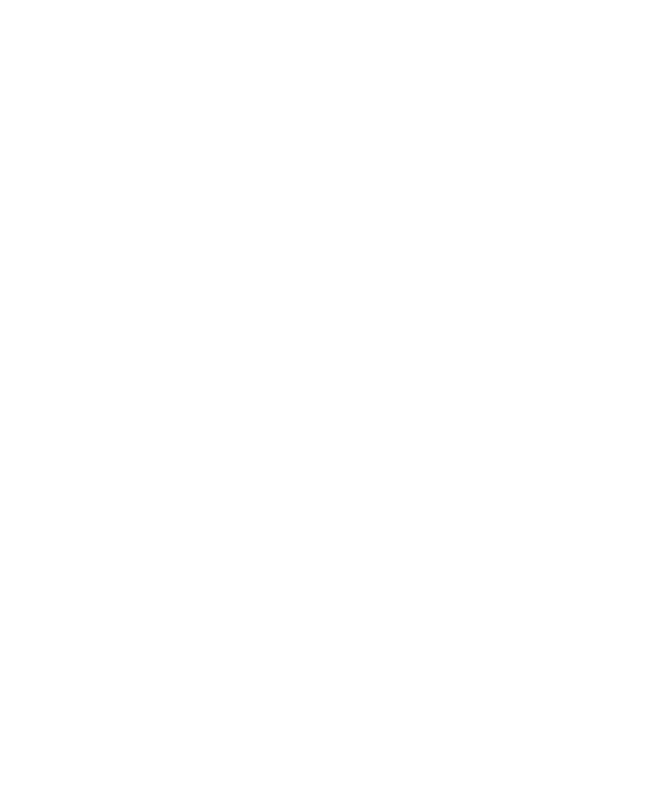
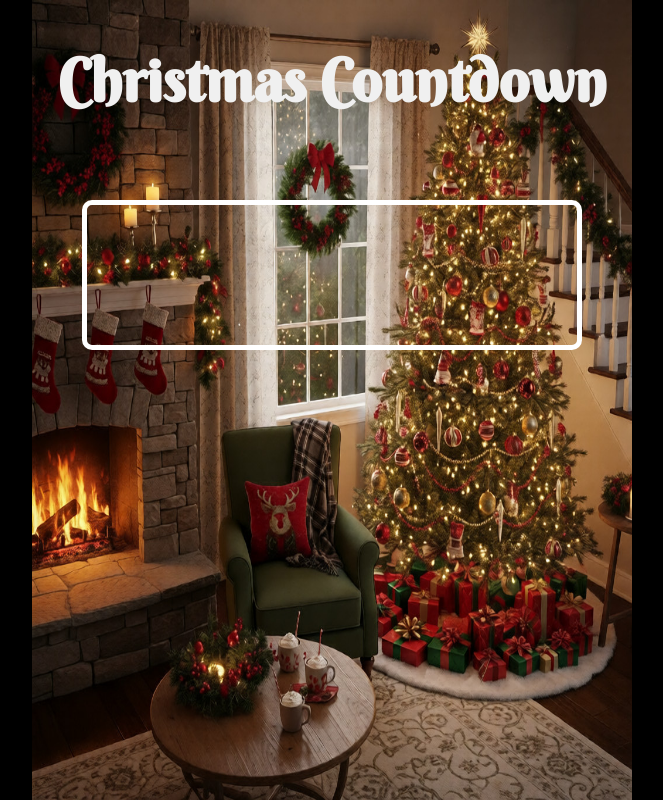
Before and after one commit to mikkimat81539/christmasCountdown, a plain HTML site: page index.html in a window 1280 px wide. Shown: the whole page, without its empty margins (308-971 px from the left). Drawn offline with Linux system fonts and the light colour scheme.

Commit message:
create html, css and added current time is js

```diff
--- a/index.html
+++ b/index.html
@@ -3,9 +3,21 @@
 <head>
     <title>Christmas Countdown</title>
     <link rel="stylesheet" href="style.css">
+
+    <link rel="preconnect" href="https://fonts.googleapis.com">
+    <link rel="preconnect" href="https://fonts.gstatic.com" crossorigin>
+    <link href="https://fonts.googleapis.com/css2?family=Berkshire+Swash&family=Saira:ital,wght@0,100..900;1,100..900&display=swap" rel="stylesheet">
 </head>
 <body>
+    <div class="main" id="mainContainer">
+        <img src="images/house.png" alt="christmas house">
 
+        <div class="christmasTitle">
+            <h1>Christmas Countdown</h1>
+        </div>
+
+        <div class="timeContainer" id="timeContainer"></div>
+    </div>
 
     <script src="main.js"></script>
 </body>
--- a/main.js
+++ b/main.js
@@ -0,0 +1,28 @@
+const timeContainer = document.getElementById('timeContainer')
+const createDiv = document.createElement('div')
+
+function createElements() {
+    createDiv.style.width = "500px"
+    createDiv.style.height = "150px"
+    createDiv.style.border = "solid 5px #FFFF"
+    createDiv.style.borderRadius = "10px"
+    timeContainer.appendChild(createDiv)
+}
+
+
+function countdownTimer() {
+    const currTime = new Date()
+
+    const hours = currTime.getHours()
+    const mins = currTime.getMinutes()
+    const secs = currTime.getSeconds()
+
+    const timeFormat = `${String(hours).padStart(2, "0")}:${(String(mins).padStart(2, "0"))}:${(String(secs).padStart(2, "0"))}`
+
+    createDiv.textContent = timeFormat;
+}
+
+createElements()
+
+// Live count
+//setInterval(countdownTimer, 1000);
--- a/style.css
+++ b/style.css
@@ -0,0 +1,52 @@
+* {
+    margin: 0;
+    padding: 0;
+    box-sizing: border-box;
+}
+
+body {
+    width: 100vw;
+    height: 100vh;
+    background-color: black;
+    overflow: hidden;
+}
+
+.main {
+    width: 100%;
+    height: 100%;
+    position: relative;
+    display: flex;
+    flex-direction: column;
+    align-items: center;
+}
+
+.main > img {
+    width: 600px;
+    height: 100%;
+}
+
+.christmasTitle {
+    margin-top: 30px;
+    display: flex;
+    justify-content: center;
+    align-items: center;
+    width: 100%;
+    height: 100px;
+    position: absolute;
+}
+
+.christmasTitle > h1 {
+    color: rgb(240, 240, 240);
+    font-size: 60px;
+    font-family: "Berkshire Swash", Arial, Helvetica, sans-serif;
+}
+
+.timeContainer {
+    width: 550px;
+    height: 200px;
+    position: absolute;
+    top: 200px;
+    display: flex;
+    justify-content: center;
+    align-items: start;
+}
```
